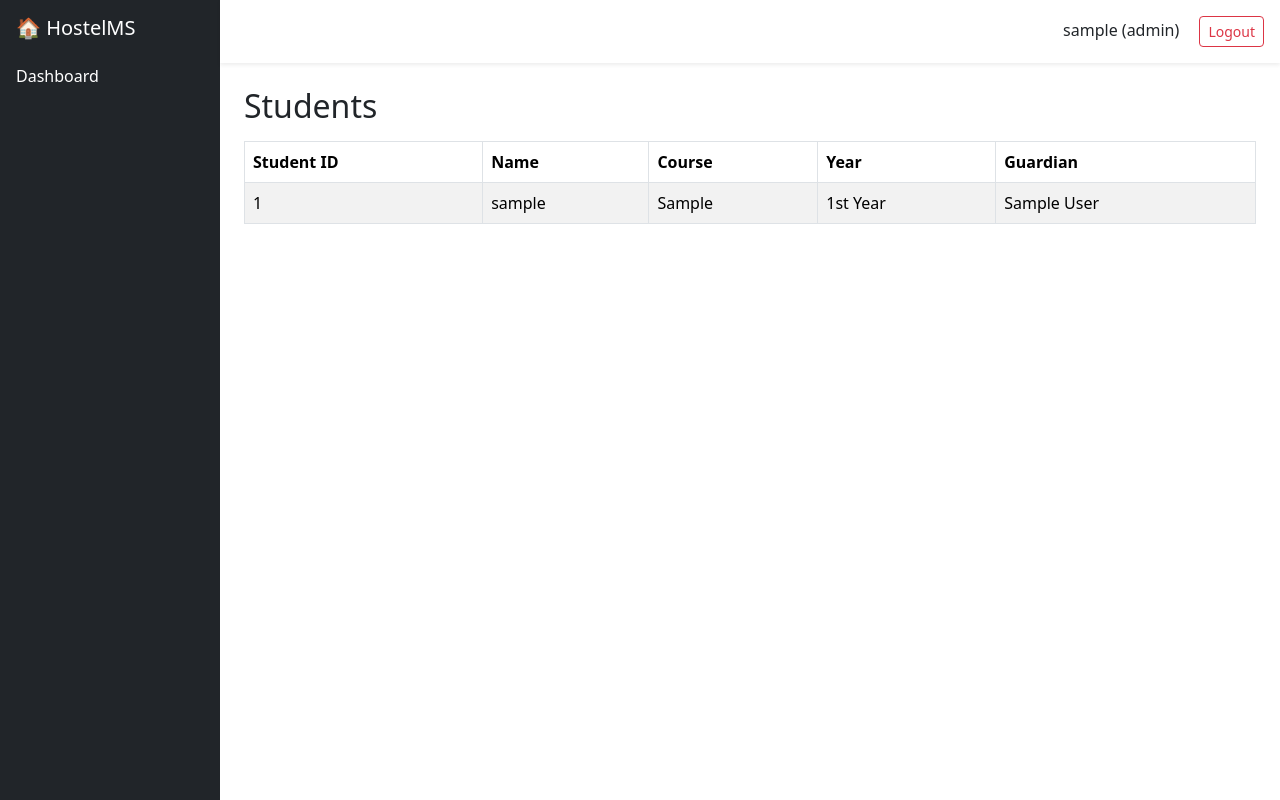
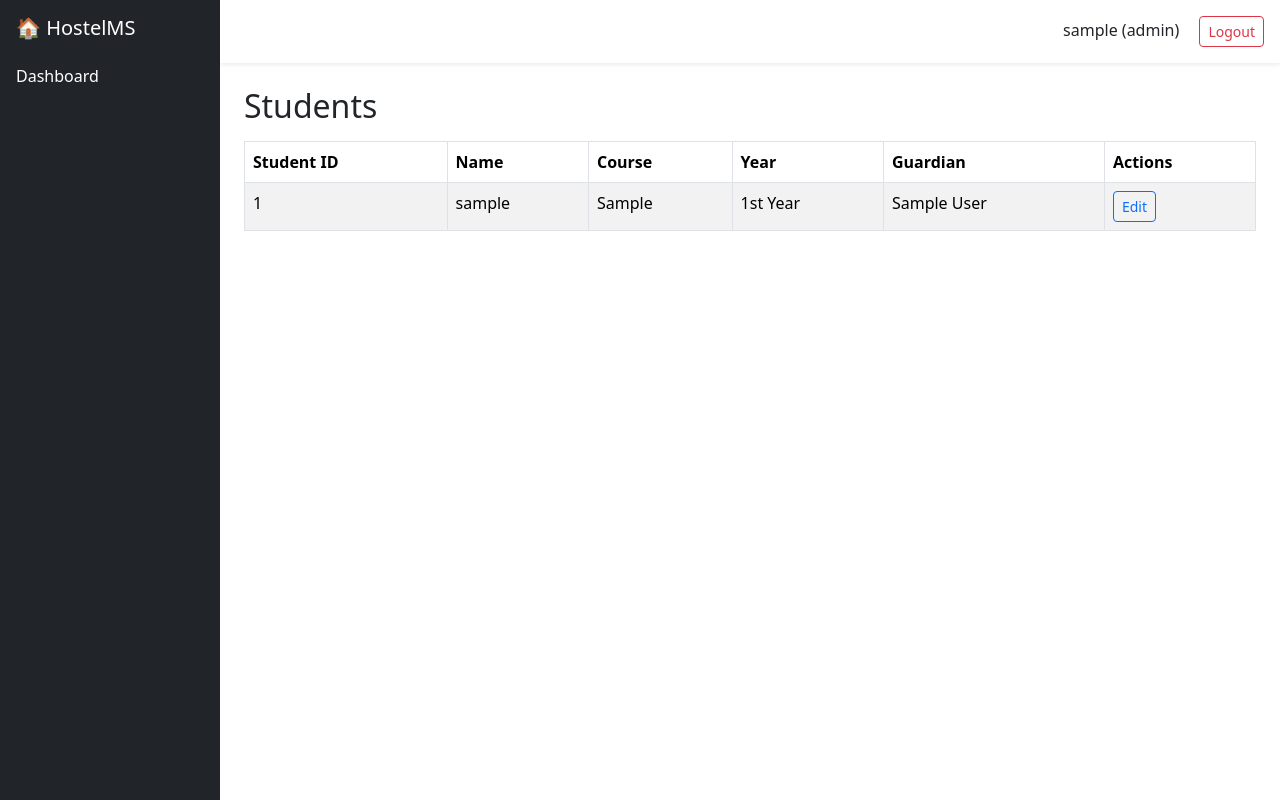
Before and after one commit to abinpremcodes/hostel-management-system, a Django app: page /accounts/students/ in a window 1280 px wide. Run offline with Django 5.2, Linux system fonts and the light colour scheme; a user stored in the database is signed in; tables that the repository leaves empty hold one stand-in row (values such as "Sample post").

Commit message:
Add student edit view, form, and template

```diff
--- a/accounts/templates/accounts/student_list.html
+++ b/accounts/templates/accounts/student_list.html
@@ -13,6 +13,7 @@
             <th>Course</th>
             <th>Year</th>
             <th>Guardian</th>
+            <th>Actions</th>
         </tr>
     </thead>
     <tbody>
@@ -23,10 +24,13 @@
             <td>{{ student.course }}</td>
             <td>{{ student.get_year_display }}</td>
             <td>{{ student.guardian_name }}</td>
+            <td>
+                <a href="{% url 'accounts:student_edit' student.pk %}" class="btn btn-sm btn-outline-primary">Edit</a>
+            </td>
         </tr>
         {% empty %}
         <tr>
-            <td colspan="5" class="text-center">No students found.</td>
+            <td colspan="6" class="text-center">No students found.</td>
         </tr>
         {% endfor %}
     </tbody>
--- a/accounts/urls.py
+++ b/accounts/urls.py
@@ -11,6 +11,7 @@ urlpatterns = [
     path('logout/', auth_views.LogoutView.as_view(next_page='accounts:login'), name='logout'),
     path('students/',views.student_list,name='student_list'),
     path('students/add',views.student_add,name='student_add'),
+    path('students/<int:pk>/edit/', views.student_edit, name='student_edit'),
 
 
 ]
--- a/accounts/views.py
+++ b/accounts/views.py
@@ -2,6 +2,8 @@ from django.contrib.auth.decorators import login_required
 from .models import StudentProfile,User
 from django.shortcuts import redirect,render
 from .forms import StudentProfileForm,StudentUserForm
+from django.shortcuts import get_object_or_404
+
 
 
 @login_required
@@ -39,3 +41,24 @@ def student_add(request):
         'user_form': user_form,
         'profile_form': profile_form,
     })
+
+
+@login_required
+
+def student_edit(request,pk):
+    if not(request.user.is_admin) and (request.user.is_warden):
+        return redirect('dashboard:home')
+    student=get_object_or_404(StudentProfile,pk=pk)
+
+    if request.method=='POST':
+        profile_form=StudentProfileForm(request.POST,instance=student)
+        if profile_form.is_valid():
+            profile_form.save()
+            return redirect('accounts:student_list')
+    else:
+        profile_form=StudentProfileForm(instance=student)
+    return render(request,'accounts/student_edit.html',{
+        'profile_form':profile_form,
+        'student':student,
+
+    })
```
Also changed, not shown: accounts/templates/accounts/student_edit.html (added, +13 -0 lines).
